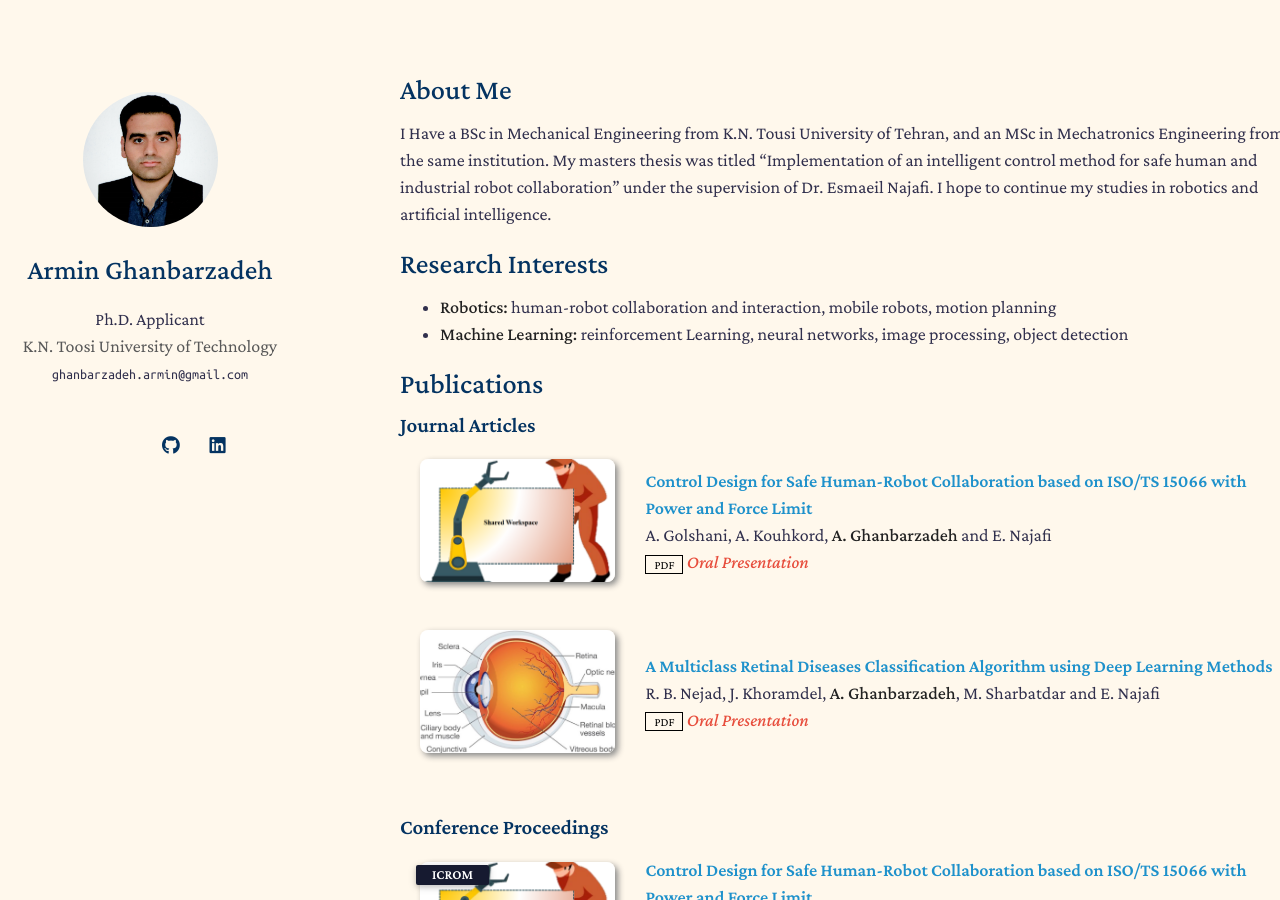
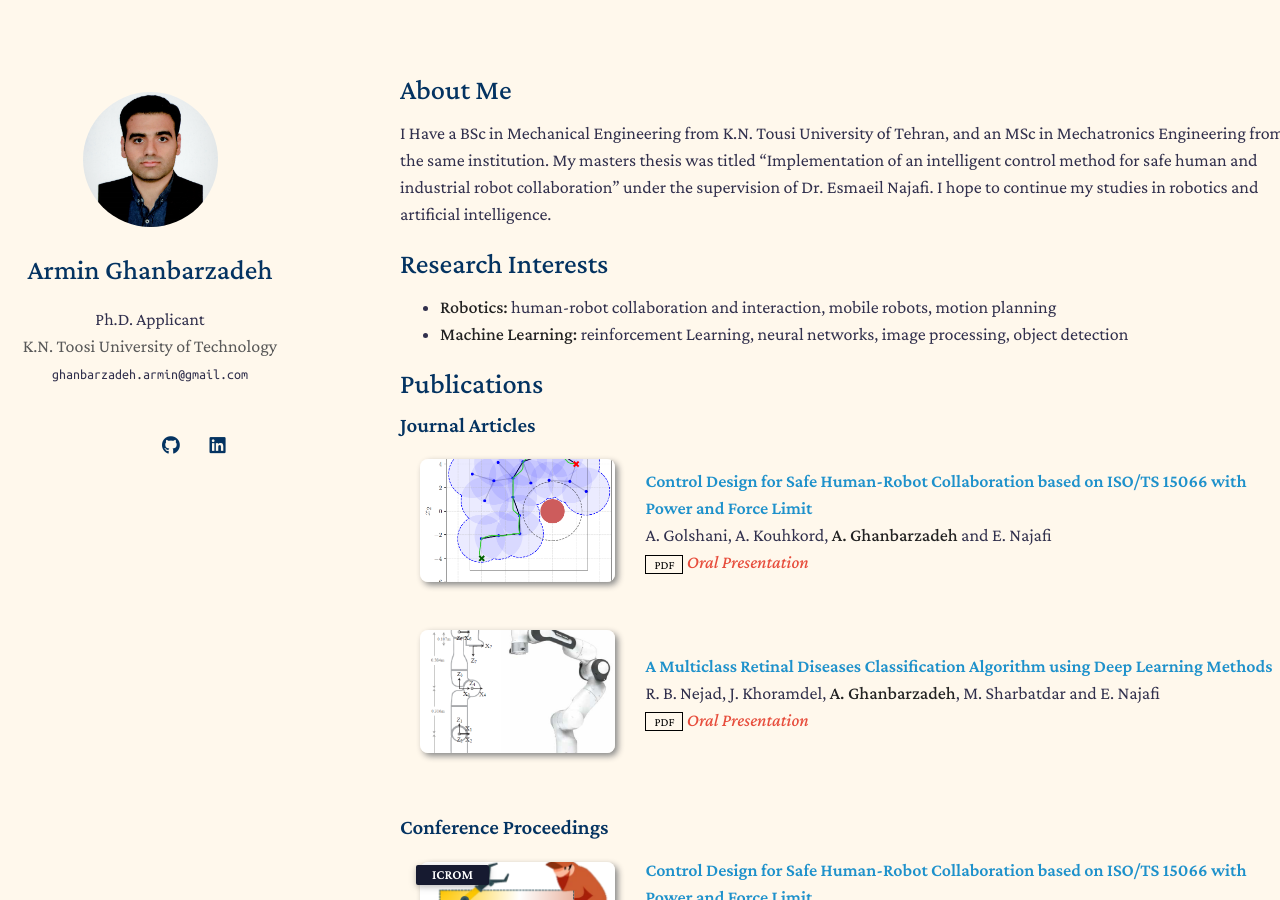
Before and after one commit to ghanbarzadeh/ghanbarzadeh.github.io, a Jekyll site: the page built from index.md, in a window 1280 px wide and 900 px high. Built offline with Jekyll 4.4.1, drawn with Linux system fonts in a browser that asks for light colours; nearby versions of some CDN libraries; a style sheet for code colours, icons or effects is not loaded; our own code applies the rules of GitHub Pages for plain Markdown files.

Commit message:
Update publications.yml

```diff
--- a/_data/publications.yml
+++ b/_data/publications.yml
@@ -4,12 +4,12 @@ main:
     authors: A. Golshani, A. Kouhkord, <strong>A. Ghanbarzadeh</strong> and E. Najafi
     site: assets/files/Armin_Ghanbarzadeh_CV.pdf
     pdf: assets/files/Armin_Ghanbarzadeh_CV.pdf
-    image: ./assets/files/ICRoM23_Golshani.png
+    image: ./assets/files/Tree_Armin.png
     notes: Oral Presentation
 
   - title: A Multiclass Retinal Diseases Classification Algorithm using Deep Learning Methods
     authors: R. B. Nejad, J. Khoramdel, <strong>A. Ghanbarzadeh</strong>, M. Sharbatdar and E. Najafi
     site: https://ieeexplore.ieee.org/document/10025206
     pdf: assets/files/ICRoM22_Reza.pdf
-    image: ./assets/files/ICRoM22_Reza.jpg
+    image: ./assets/files/IMP_Armin.png
     notes: Oral Presentation
```
